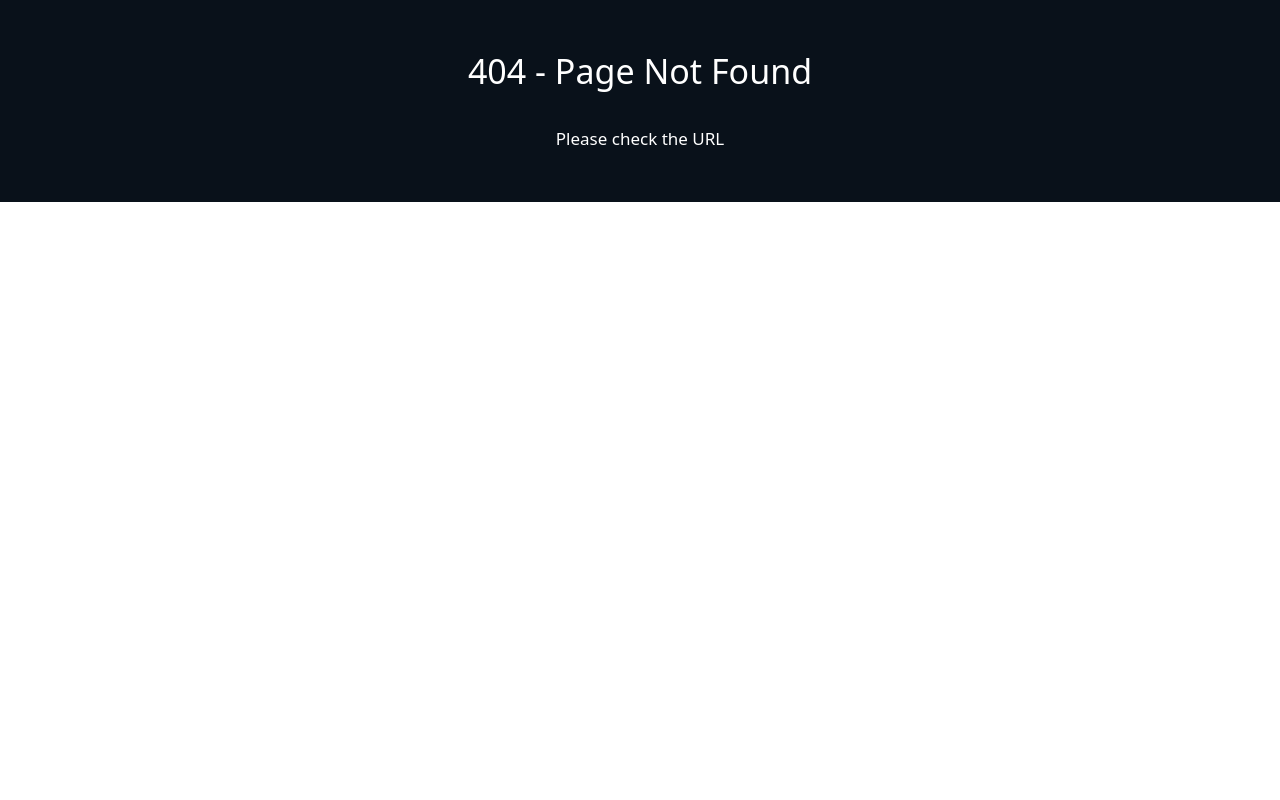
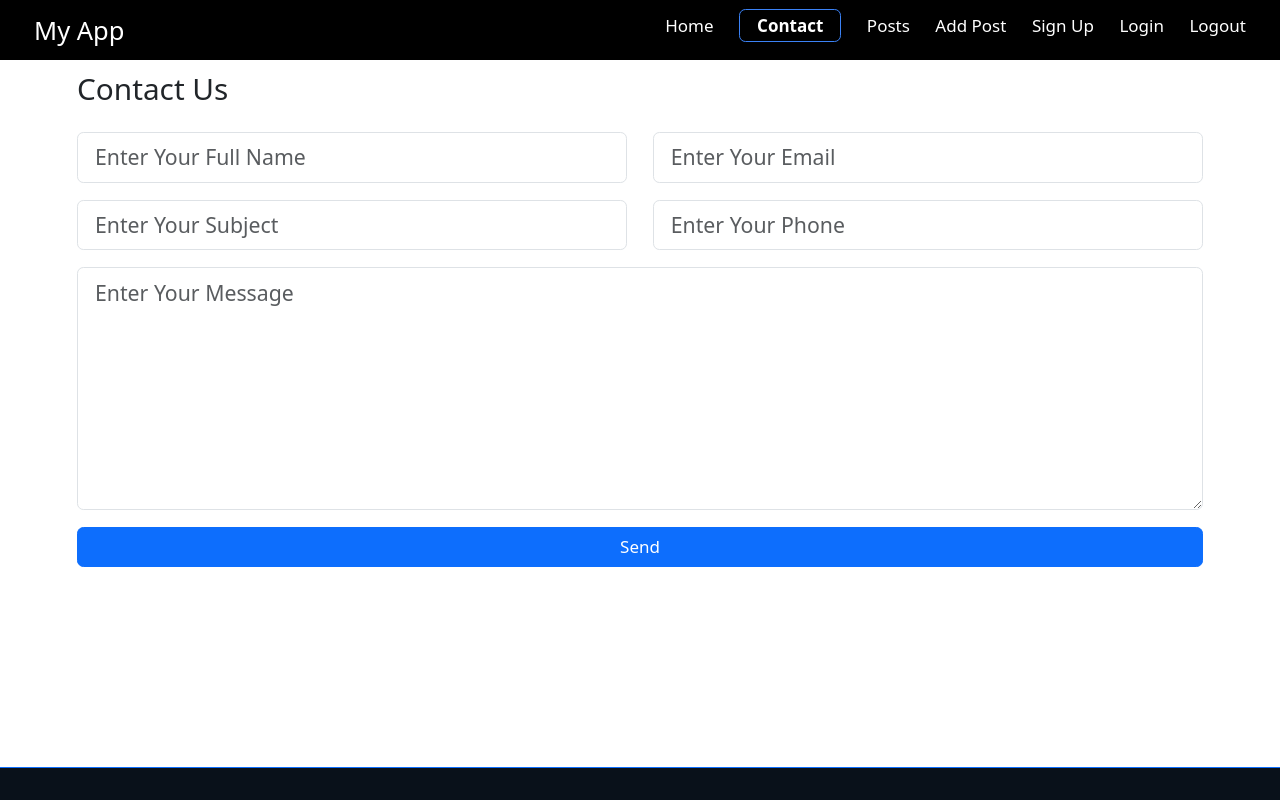
Before and after one commit to ashly-dxb/next-app, a Next.js app: page /ContactUs in a window 1280 px wide. Before the commit this address had no page. Shown: the top 800 px of the page. Built offline with nearby package versions, Linux system fonts and the light colour scheme.

Commit message:
contact form

```diff
--- a/container.module.css
+++ b/container.module.css
@@ -114,9 +114,7 @@ h3.pageHeading {
 }
 
 .telephone a:link {text-decoration: none; color: white;}
-
 .telephone a:hover {text-decoration: none;  color: yellow;}
-
 
 .serviceSection {
     text-align: justify;
--- /dev/null
+++ b/models/Contacts.js
@@ -0,0 +1,40 @@
+// models/Users.js
+import mongoose from "mongoose";
+
+const ContactSchema = new mongoose.Schema({
+  fullname: {
+    type: String,
+    required: [true, "Please provide fullname"],
+    maxlength: [50, "Fullname cannot be more than 50 characters"],
+    unique: true,
+  },
+  email: {
+    type: String,
+    required: [true, "Please provide email"],
+    maxlength: [50, "Email cannot be more than 50 characters"],
+    unique: true,
+  },
+  phone: {
+    type: String,
+    required: [true, "Please provide a phone"],
+    maxlength: [20, "Phone cannot be more than 20 characters"],
+  },
+  subject: {
+    type: String,
+    required: [true, "Please provide a subject"],
+    maxlength: [100, "Subject cannot be more than 100 characters"],
+  },
+  message: {
+    type: String,
+    required: [true, "Please provide a message"],
+    maxlength: [2000, "Message cannot be more than 2000 characters"],
+  },
+  contactedDate: {
+    type: Date,
+    default: Date.now,
+  },
+});
+
+const ContactUs =
+  mongoose.models.Contacts || mongoose.model("Contacts", ContactSchema);
+export default ContactUs;
--- /dev/null
+++ b/pages/ContactUs.js
@@ -0,0 +1,207 @@
+import { useState } from "react";
+import { useRouter } from "next/navigation";
+import axios from "axios";
+import "bootstrap/dist/css/bootstrap.min.css";
+import styles from "../container.module.css";
+import Layout from "./components/layout";
+
+const ContactUs = () => {
+  const router = useRouter();
+
+  const [contactRequest, setContactReq] = useState({
+    full_name: null,
+    email: null,
+    phone: null,
+    subject: null,
+    message: null,
+  });
+
+  const [error, setError] = useState("");
+  const [loading, setLoading] = useState(false);
+  const [errors, setErrors] = useState({});
+  const [isFormValid, setIsFormValid] = useState(false);
+
+  const validateForm = () => {
+    let errors = {};
+
+    if (!contactRequest.full_name) {
+      errors.full_name = "Full name is required";
+    } else if (contactRequest.full_name.length > 50) {
+      errors.full_name = "Full name is too long";
+    }
+
+    if (!contactRequest.email) {
+      errors.email = "Email is required";
+    } else if (contactRequest.email.length > 50) {
+      errors.email = "Email is too long";
+    }
+
+    if (!contactRequest.phone) {
+      errors.phone = "Phone is required";
+    } else if (contactRequest.phone.length > 20) {
+      errors.phone = "Phone is too long";
+    }
+
+    if (!contactRequest.subject) {
+      errors.subject = "Subject is required";
+    } else if (contactRequest.subject.length > 100) {
+      errors.subject = "Subject is too long";
+    }
+
+    if (!contactRequest.message) {
+      errors.message = "Message is required";
+    } else if (contactRequest.message.length > 2000) {
+      errors.message = "Message is too long";
+    }
+
+    setErrors(errors);
+    setIsFormValid(Object.keys(errors).length === 0);
+  };
+
+  const onSubmitForm = async () => {
+    validateForm();
+    if (!isFormValid) {
+      return false;
+    }
+
+    setLoading(true);
+
+    try {
+      const response = await axios.post("../api/contacts", contactRequest);
+      if (response.data.success) {
+        setLoading(false);
+        router.push("/Login");
+      } else {
+        setError(response.data.message);
+      }
+    } catch (error) {
+      console.log("Signup failed", error.message);
+    } finally {
+      setLoading(false);
+    }
+  };
+
+  return (
+    <Layout>
+      <div className={`container ${styles.myContainer}`}>
+        <div className="row">
+          <div className="col-lg-6 col-md-6 col-sm-12 col-12 mb-3">
+            <h3>Contact Us</h3>
+          </div>
+        </div>
+
+        <div className="row">
+          <div className="col-lg-6 col-md-6 col-sm-12 col-12 mb-3">
+            <input
+              type="text"
+              className="form-control form-control-lg rounded"
+              placeholder="Enter Your Full Name"
+              name="full_name"
+              value={contactRequest.full_name}
+              onChange={(e) =>
+                setContactReq({ ...contactRequest, full_name: e.target.value })
+              }
+              spellCheck="false"
+              data-ms-editor="true"
+            />
+
+            {errors.full_name && (
+              <div className="invalid-feedback d-block">{errors.full_name}</div>
+            )}
+          </div>
+          <div className="col-lg-6 col-md-6 col-sm-12 col-12 mb-3">
+            <input
+              type="text"
+              className="form-control form-control-lg rounded"
+              placeholder="Enter Your Email"
+              name="email"
+              value={contactRequest.email}
+              onChange={(e) =>
+                setContactReq({ ...contactRequest, email: e.target.value })
+              }
+              data-valid="email"
+              data-error="Email should be valid."
+            />
+
+            {errors.email && (
+              <div className="invalid-feedback d-block">{errors.email}</div>
+            )}
+          </div>
+
+          <div className="col-lg-6 col-md-6 col-sm-12 col-12 mb-3">
+            <input
+              type="text"
+              className="form-control form-control-lg rounded"
+              placeholder="Enter Your Subject"
+              name="subject"
+              value={contactRequest.subject}
+              onChange={(e) =>
+                setContactReq({ ...contactRequest, subject: e.target.value })
+              }
+              spellCheck="false"
+              data-ms-editor="true"
+            />
+
+            {errors.subject && (
+              <div className="invalid-feedback d-block">{errors.subject}</div>
+            )}
+          </div>
+
+          <div className="col-lg-6 col-md-6 col-sm-12 col-12 mb-3">
+            <input
+              type="text"
+              className="form-control form-control-lg rounded"
+              placeholder="Enter Your Phone"
+              name="phone"
+              value={contactRequest.phone}
+              onChange={(e) =>
+                setContactReq({ ...contactRequest, phone: e.target.value })
+              }
+              spellCheck="false"
+              data-ms-editor="true"
+            />
+
+            {errors.phone && (
+              <div className="invalid-feedback d-block">{errors.phone}</div>
+            )}
+          </div>
+
+          <div className="col-lg-12 col-md-12 col-sm-12 col-12 mb-3">
+            <textarea
+              className="form-control form-control-lg rounded"
+              placeholder="Enter Your Message"
+              name="message"
+              value={contactRequest.message}
+              onChange={(e) =>
+                setContactReq({ ...contactRequest, message: e.target.value })
+              }
+              rows="7"
+              spellCheck="false"
+              data-ms-editor="true"
+            ></textarea>
+
+            {errors.message && (
+              <div className="invalid-feedback d-block">{errors.message}</div>
+            )}
+          </div>
+
+          <div className="col-lg-12 col-md-12 col-sm-12 col-12 mb-3">
+            <button onClick={onSubmitForm} className="btn btn-primary  w-100 ">
+              Send {loading ? "..." : ""}
+            </button>
+
+            <div className="response"></div>
+          </div>
+
+          {error !== "" ? (
+            <div className="alert alert-danger mb-3">{error}</div>
+          ) : (
+            ""
+          )}
+        </div>
+      </div>
+    </Layout>
+  );
+};
+
+export default ContactUs;
--- /dev/null
+++ b/pages/api/contacts.js
@@ -0,0 +1,92 @@
+import dbConnect from "../../lib/dbConnect";
+import Contacts from "../../models/Contacts";
+// import { redirect } from "next/navigation";
+
+// http://localhost:3000/api/contacts
+
+export default async function handler(req, res) {
+  const { method } = req;
+
+  await dbConnect();
+
+  switch (method) {
+    case "POST":
+      try {
+        const { full_name, email, phone, subject, message } = req.body;
+
+        // const user = await Contacts.findOne({ email });
+        // if (user) {
+        //   return res
+        //     .status(400)
+        //     .json({ success: false, message: "The email is already existing" });
+        // }
+
+        const contReq = new Contacts({
+          fullname: full_name,
+          email,
+          phone,
+          subject,
+          message,
+        });
+
+        const contactReq = await contReq.save();
+
+        res.status(200).json({
+          message: "Request created successfully",
+          success: true,
+          contactReq,
+        });
+      } catch (error) {
+        res.status(400).json({ success: false, message: error.message });
+      }
+      break;
+
+    case "GET":
+      try {
+        const contacts = await Contacts.find({}).sort({ contactedDate: -1 });
+        const rowCount = contacts.length;
+
+        res.status(200).json({
+          success: true,
+          message: "Successful",
+          data: contacts,
+          rowCount: rowCount,
+        });
+      } catch (error) {
+        res.status(400).json({ success: false });
+      }
+      break;
+
+    // case "POST":
+    //   try {
+    //     const post = await Contacts.create(req.body);
+    //     res.status(201).json({ success: true, data: post });
+    //   } catch (error) {
+    //     res.status(400).json({ success: false });
+    //   }
+    //   // redirect(`/contacts/ListPosts`); // Navigate to the listing page from ServerSide itself
+    //   break;
+
+    case "PUT":
+      try {
+        const filter = { _id: req.body.postID };
+        const updateDoc = {
+          $set: {
+            title: req.body.title,
+            description: req.body.description,
+          },
+        };
+
+        const post = await Contacts.updateOne(filter, updateDoc);
+        res.status(200).json({ success: true, data: post });
+      } catch (error) {
+        res.status(400).json({ success: false });
+      }
+      // redirect(`/contacts/ListPosts`); // Navigate to the listing page from ServerSide itself
+      break;
+
+    default:
+      res.status(400).json({ success: false });
+      break;
+  }
+}
--- a/pages/components/Navbar2.js
+++ b/pages/components/Navbar2.js
@@ -13,6 +13,12 @@ export default function Navbar({ children }) {
       link: "/",
       text: "Home",
       type: "AUTH",
+    },
+    {
+      id: 155,
+      link: "/ContactUs",
+      text: "Contact",
+      type: "NOT_AUTH",
     },
     {
       id: 2,
```
